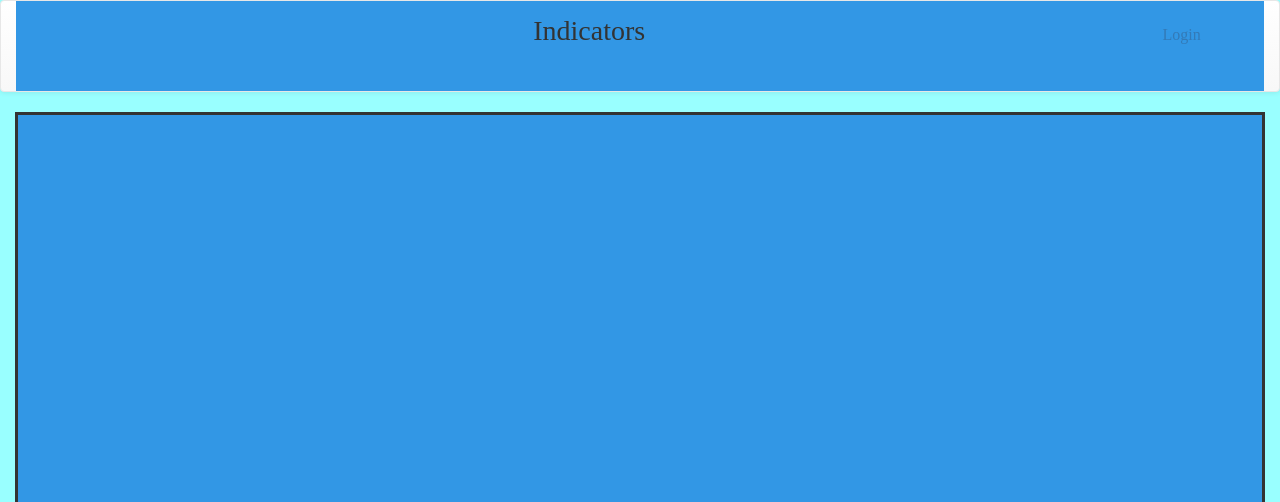
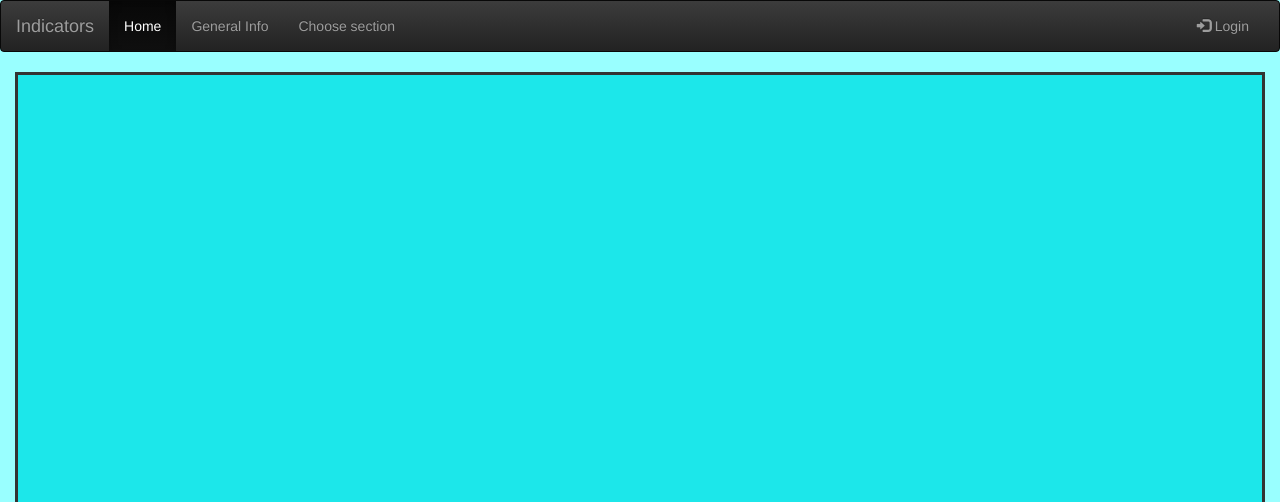
Before and after one commit to johnfelipe/Indicators, a Django app: page / in a window 1280 px wide. Shown: the top 502 px of the page. Run offline with Django 3.2, Linux system fonts and the light colour scheme; some libraries are stand-ins or nearby versions; grey boxes are pictures that could not be loaded.

Commit message:
Updated nav

```diff
--- a/templates/base.html
+++ b/templates/base.html
@@ -172,47 +172,32 @@
 
 	<body class="offsetfootermargin" {% block bodytag %}{% endblock %} style="background-color: #99ffff;">
 		{% block header %}
-			<div class="fitcontent" class="container" style="width:100%; padding: 0px">
-				<nav class="navbar navbar-default" style="width:100%;">
-					<div class="container-fluid" style="width:100%;">
-						<div id="navbar" class="navbar-collapse collapse" aria-expanded="false" style="width:100%; padding-top:10px; background-color: #3297e5; font-size: 200%;">
-
-
-							<div class="col-sm-1" style="padding-left:5px; padding-right:5px;">
-								<a href="/">
-
-								</a>
+		<nav class="navbar navbar-inverse">
+		  <div class="container-fluid">
+		    <div class="navbar-header">
+		      <button type="button" class="navbar-toggle" data-toggle="collapse" data-target="#myNavbar">
+		        <span class="icon-bar"></span>
+		        <span class="icon-bar"></span>
+		        <span class="icon-bar"></span>
+		      </button>
+		      <a class="navbar-brand" href="#">Indicators</a>
 		    </div>
-
-							<div class="col-sm-9" style="text-align:center;">
-								<div class="brand-app" style="text-align:center;"><font face="times new roman">Indicators</font></div>
-								<br>
-								<div style="color:#000000; text-align:center;"><font face="times new roman" size="3">
-								<!--<marquee>-->
-								<!--{% trans "Suivi des premiers 1000 jours de la vie, prévention des décès  inutiles des mères et des nouveau-nés" %}-->
-								<!--</marquee>-->
-								</font></div>
-							</div>
-
-							<div class="col-sm-1" >
-
-							</div>
-
-							<div class="col-sm-1" >
-								<font face="times new roman" size="3">
+		    <div class="collapse navbar-collapse" id="myNavbar">
+		      <ul class="nav navbar-nav">
+		        <li class="active"><a href="#">Home</a></li>
+		        <li><a href="{% url "general_info" %}">General Info</a></li>
+		        <li><a href="{% url "general_info" %}">Choose section</a></li>
+		      </ul>
+		      <ul class="nav navbar-nav navbar-right">
 		      	{% if user.is_authenticated %}
-									<a role="button" href="/logout">{% trans "Logout" %}</a>
+		        <li><a href="{% url "logout" %}"><span class="glyphicon glyphicon-user"></span> Logout</a></li>
 		        {% else %}
-									<a role="button" href="/login">{% trans "Login" %}</a>
+		        <li><a href="{% url "login" %}"><span class="glyphicon glyphicon-log-in"></span> Login</a></li>
 		        {% endif %}
-								</font>
-							</div>
-
-
+		      </ul>
 		    </div>
 		  </div>
 		</nav>
-			</div>
 		{% endblock %}
 
 		{% if user.is_authenticated %}
--- a/templates/landing_page.html
+++ b/templates/landing_page.html
@@ -39,7 +39,7 @@
 	</div>
 
 	<div>
-		<div class="content-wrapper" style="background-color: #3297e5; padding: 30px; border: solid; height: 450px;">
+		<div class="content-wrapper" style="background-color: #1ce7ea; padding: 30px; border: solid; height: 450px;">
 			<div class="row">
 				<div class="col-sm-4">
 					<div class="">
@@ -56,7 +56,7 @@
 				</div>-->
 			</div>
 
-			<div class="row" style="background-color: #3297e5; padding-top: 10px;">
+			<div class="row" style="background-color: #1ce7ea; padding-top: 10px;">
 				<div class="col-sm-2">
 
 				</div>
```
Also changed, not shown: requirements.txt (added, +15 -0 lines), db.sqlite3 (deleted), 1 other file. Lines whose indentation alone changed are shown as unchanged.
